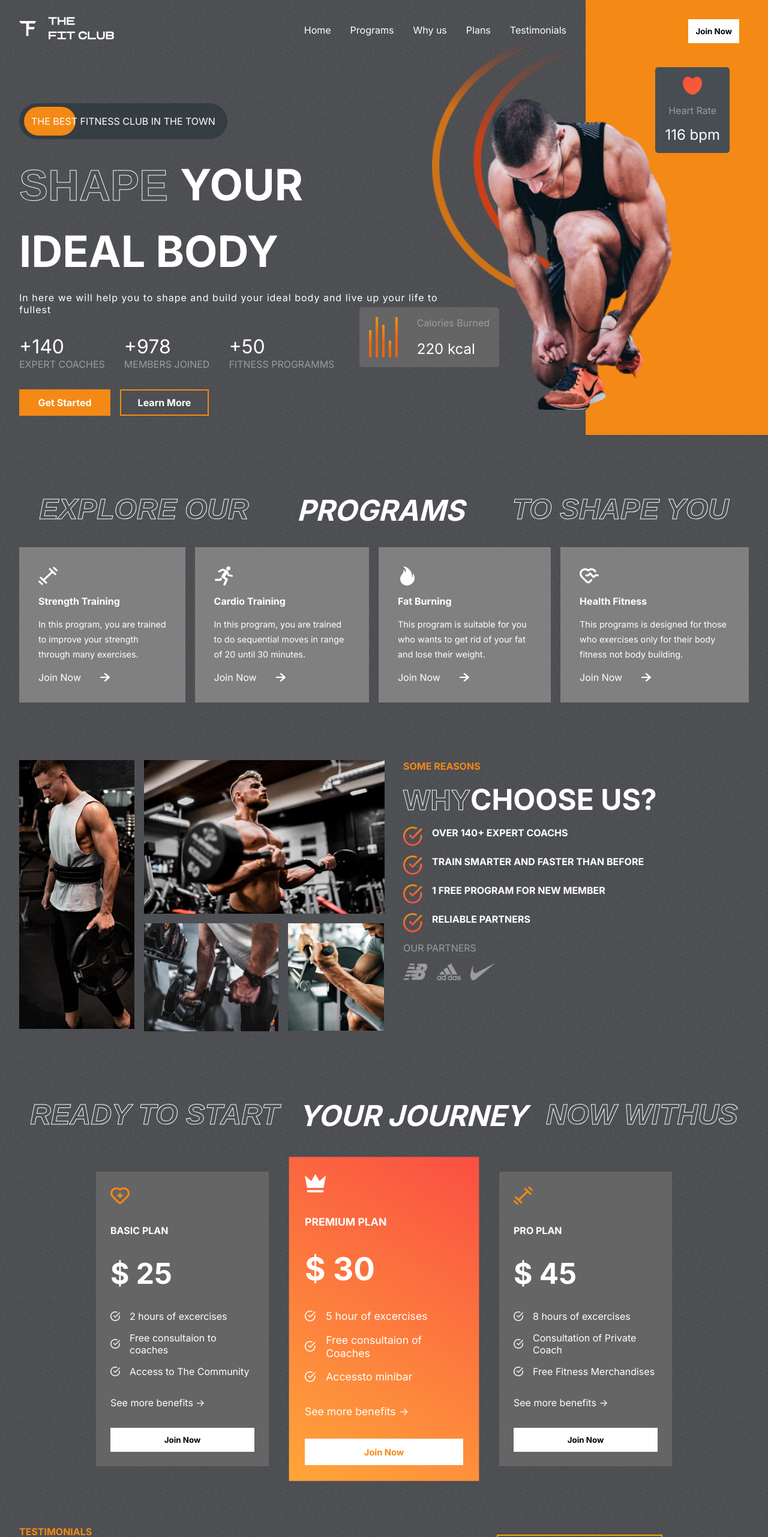
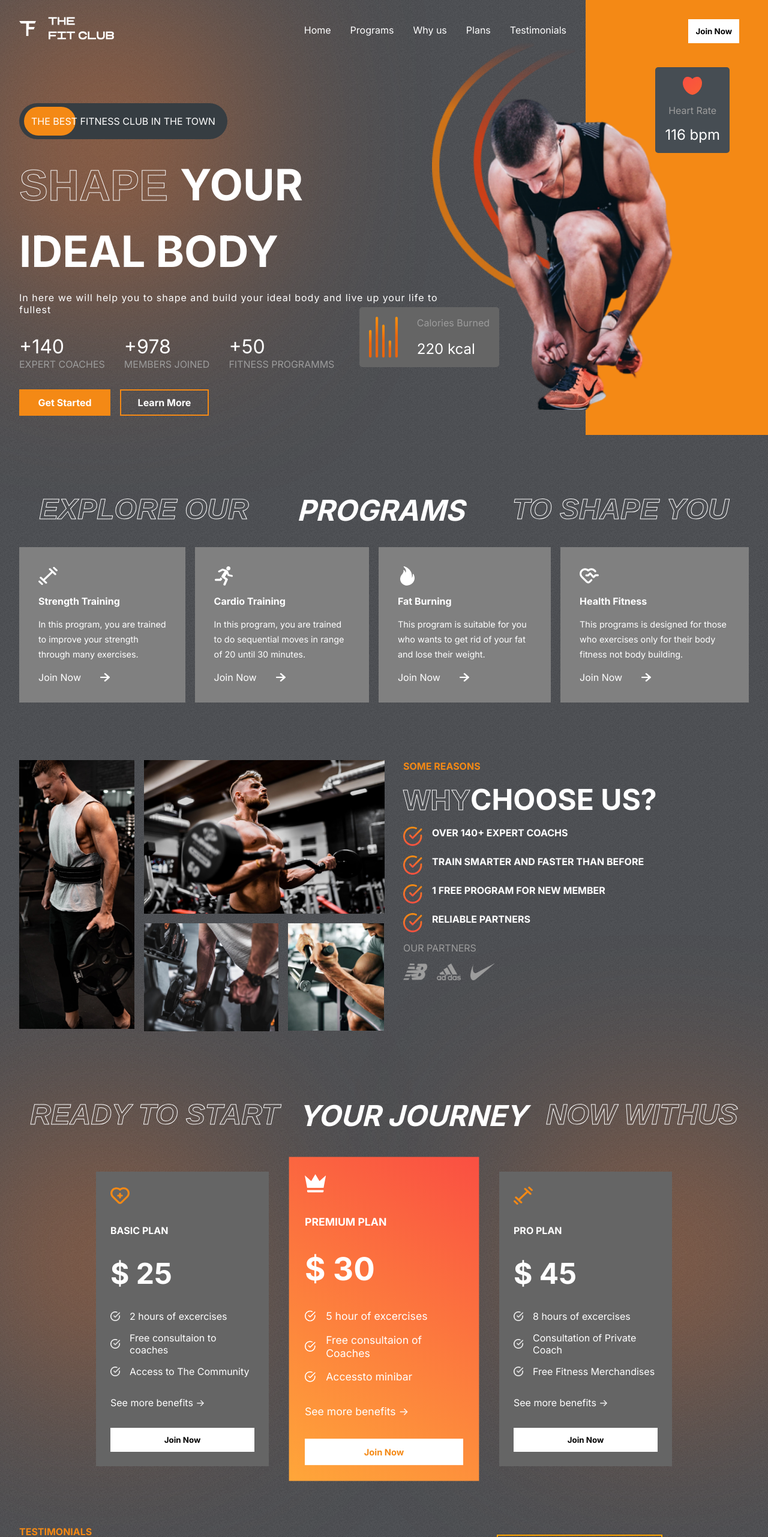
Before and after one commit to Ayeshan-Oshitha/Tutorial-Project---React---Gym_Website, a React (Create React App) app: page / in a window 1280 px wide. Shown: the top 2562 px of the page at 60% size. Built offline with nearby package versions, Linux system fonts and the light colour scheme.

Commit message:
Adding Blur

```diff
--- a/src/App.css
+++ b/src/App.css
@@ -46,3 +46,11 @@
 .btn:hover{
   cursor: pointer;
 }
+
+.blur{
+  background: rgba(253, 120, 43, 0.69);
+  position: absolute;
+  border-radius: 50%;
+  filter: blur(150px);
+  z-index: -9;
+}
--- a/src/Components/Footer.css
+++ b/src/Components/Footer.css
@@ -29,5 +29,22 @@
 
 .logo-f>img{
     width: 10rem;
+}
 
+.blur-footer-1{
+    bottom: 0;
+    right: 15%;
+    width: 26rem;
+    height: 12rem;
+    filter: blur(200px);
+    background: red;
 }
+
+.blur-footer-2{
+    bottom: 0;
+    left: 15%;
+    width: 26rem;
+    height: 12rem;
+    filter: blur(200px);
+    background: rgb(255, 115, 0);
+}
--- a/src/Components/Footer.jsx
+++ b/src/Components/Footer.jsx
@@ -32,6 +32,9 @@
 
          </div>
 
+         <div className="blur blur-footer-1"></div>
+         <div className="blur blur-footer-2"></div>
+
 
     </div>
 
--- a/src/Components/Hero.css
+++ b/src/Components/Hero.css
@@ -204,3 +204,10 @@
     color: white;
     font-size: 1.5rem;
 }
+
+
+.hero-blur{
+    width: 22rem;
+    height: 30rem;
+    left: 0;
+}
--- a/src/Components/Hero.jsx
+++ b/src/Components/Hero.jsx
@@ -9,6 +9,9 @@
 const Hero = () => {
   return (
     <div className="hero">
+
+      <div className="blur hero-blur"></div>
+
         <div className="left-h">
 
             <Header />
--- a/src/Components/Plans.css
+++ b/src/Components/Plans.css
@@ -79,3 +79,17 @@
 .plans>:nth-child(2)>button{
     color:var(--orange);
 }
+
+ .plans-blur-1{
+    width: 22rem;
+    height: 22rem;
+    top: 6rem;
+    left: 0rem;
+ }
+
+ .plans-blur-2{
+    width: 22rem;
+    height: 22rem;
+    top: 6rem;
+    right: 0rem;
+ }
--- a/src/Components/Plans.jsx
+++ b/src/Components/Plans.jsx
@@ -7,6 +7,9 @@
   return (
 
     <div className="plans-container">
+
+        <div className="blur plans-blur-1"></div>
+        <div className="blur plans-blur-2"></div>
 
          <div className="programs-header" style={{gap:'2rem'}}>  { /*programs-header is a style in program.css file */}
 
```
